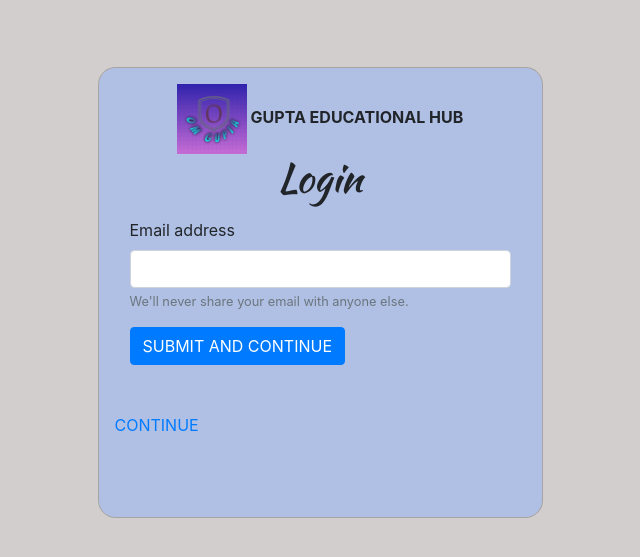
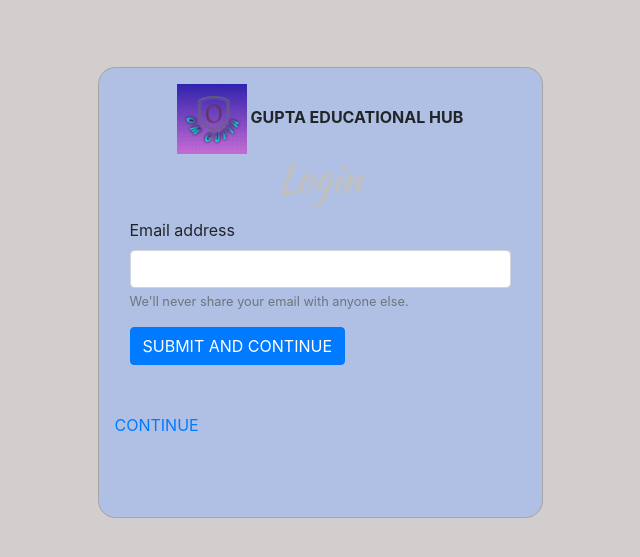
Before and after one commit to OMGUPTA21/education.github.io, a PHP site: page / in a window 1280 px wide. Shown: the top 557 px of the page, without its empty margins (320-960 px from the left). Run offline with PHP 8.4, Linux system fonts and the light colour scheme; some libraries are stand-ins or nearby versions.

Commit message:
Update index.php

```diff
--- a/index.php
+++ b/index.php
@@ -23,6 +23,13 @@
 
     width: 70px;
 }
+h1{
+	color:silver;
+	}
+img {
+	color:silver;
+	}
+
    body{
         padding-top:4.2rem;
 		padding-bottom:4.2rem;
```
